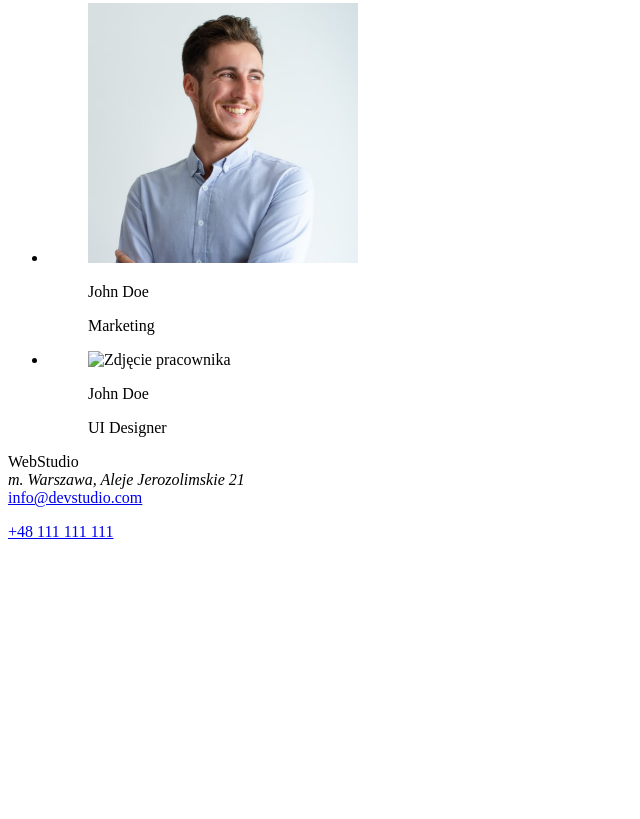
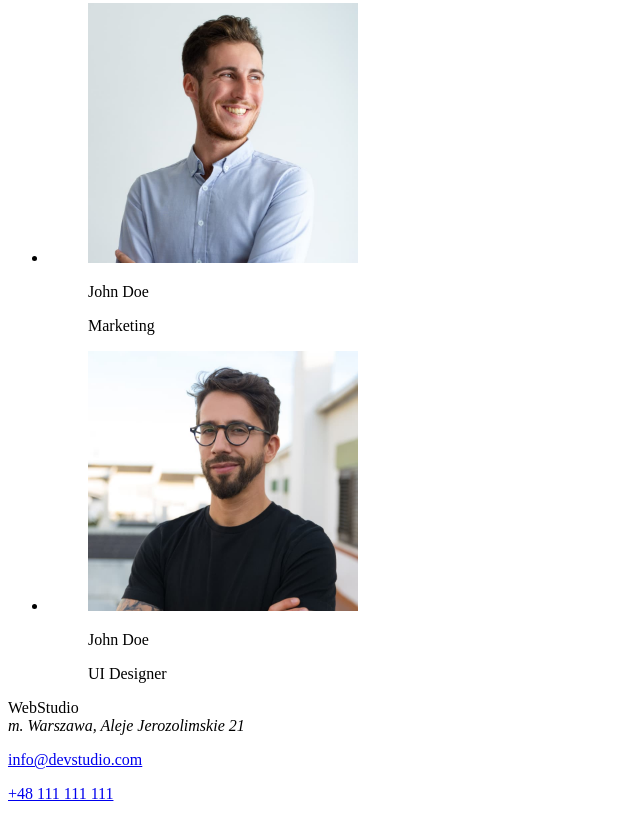
Before and after one commit to annadawiec/goit-markup-hw-01, a plain HTML site: page index.html in a window 1280 px wide. Shown: the part 2482-3301 px from the top of the page, without its empty margins (0-640 px from the left). Before the commit the page ends 3039 px from the top, so only its background shows below. Drawn offline with Linux system fonts and the light colour scheme.

Commit message:
Update index.html

```diff
--- a/index.html
+++ b/index.html
@@ -102,7 +102,7 @@
 
              <li>
               <figure>
-              <img src="images/images/section2/" alt="Zdjęcie pracownika" width="270" height="260">
+              <img src="images/images/section2/7.jpg" alt="Zdjęcie pracownika" width="270" height="260">
               <figcaption>
               <p>John Doe</p><p>UI Designer</p>
             </figcaption>
@@ -115,7 +115,7 @@
 <footer>
 WebStudio
 <address>m. Warszawa, Aleje Jerozolimskie 21</address>
-  <a href="mailto:info@devstudio.com">info@devstudio.com</a>
+  <p><a href="mailto:info@devstudio.com">info@devstudio.com</a></p>
   <p><a href="tel:+48111111111">+48 111 111 111</a></p>
     </footer>
   </body>
```
